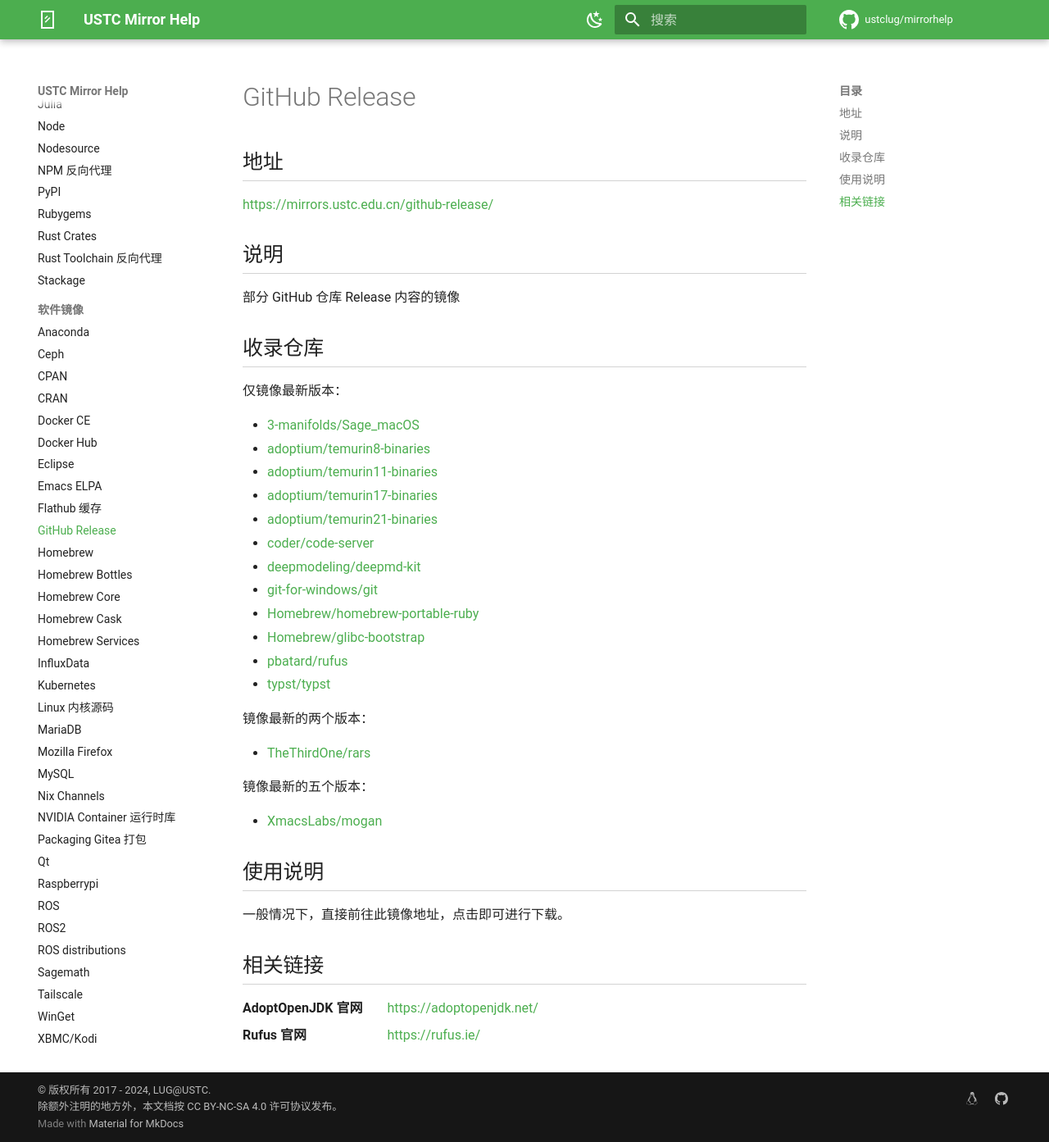
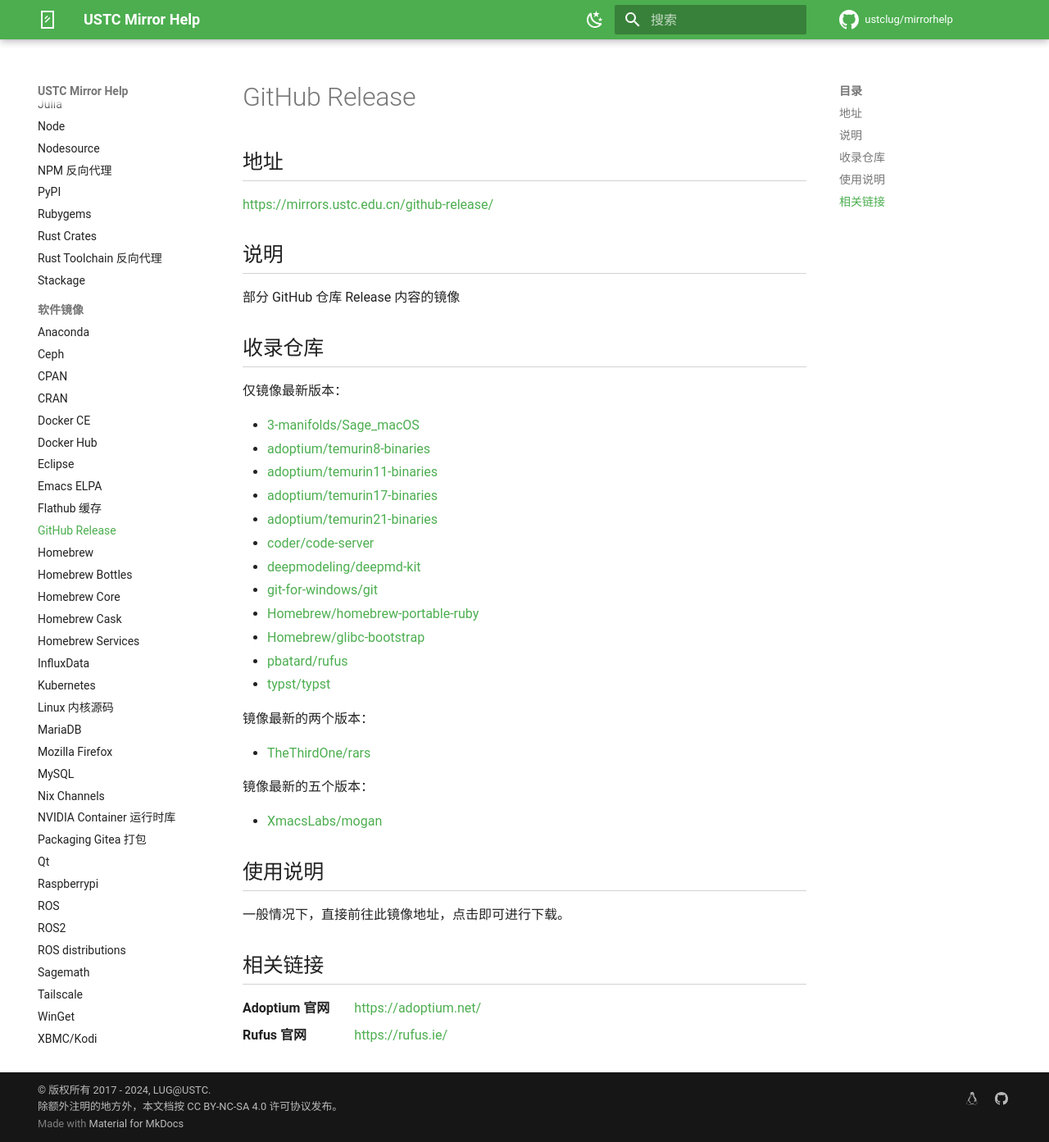
Before and after one commit to ustclug/mirrorhelp, an MkDocs documentation site: the page built from docs/github-release.md, in a window 1280 px wide and 1393 px high. Shown: the whole window at 82% size. Built offline with MkDocs 1.6.1 and Material for MkDocs 9.7.7, drawn with Linux system fonts in a browser that asks for light colours; comment, search, counter and statistics services are not loaded.

Commit message:
Update Github-Release Help

```diff
--- a/docs/github-release.md
+++ b/docs/github-release.md
@@ -39,9 +39,9 @@
 
 ## 相关链接
 
-AdoptOpenJDK 官网
+Adoptium 官网
 
-:   <https://adoptopenjdk.net/>
+:   <https://adoptium.net/>
 
 Rufus 官网
 
```
